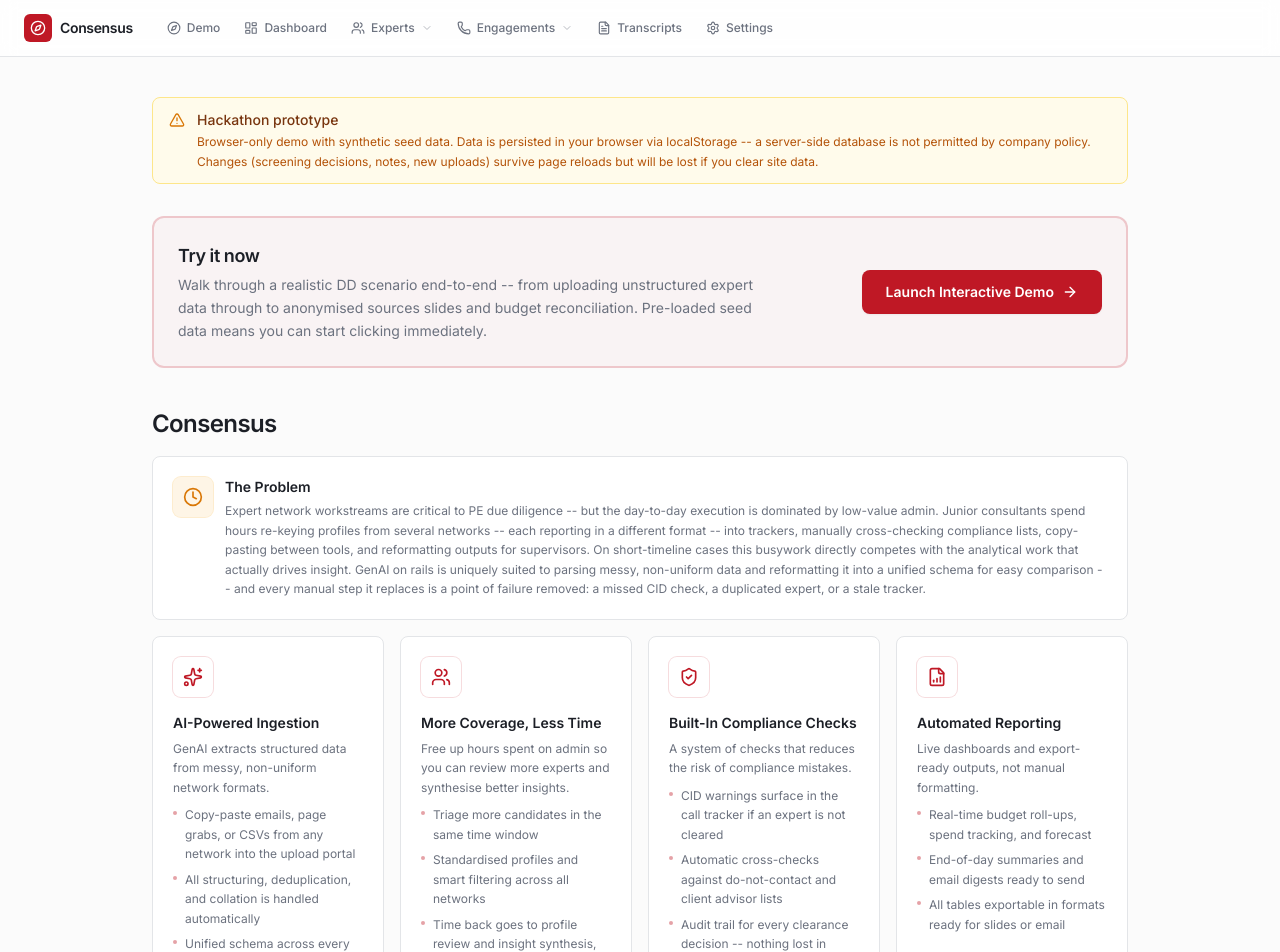
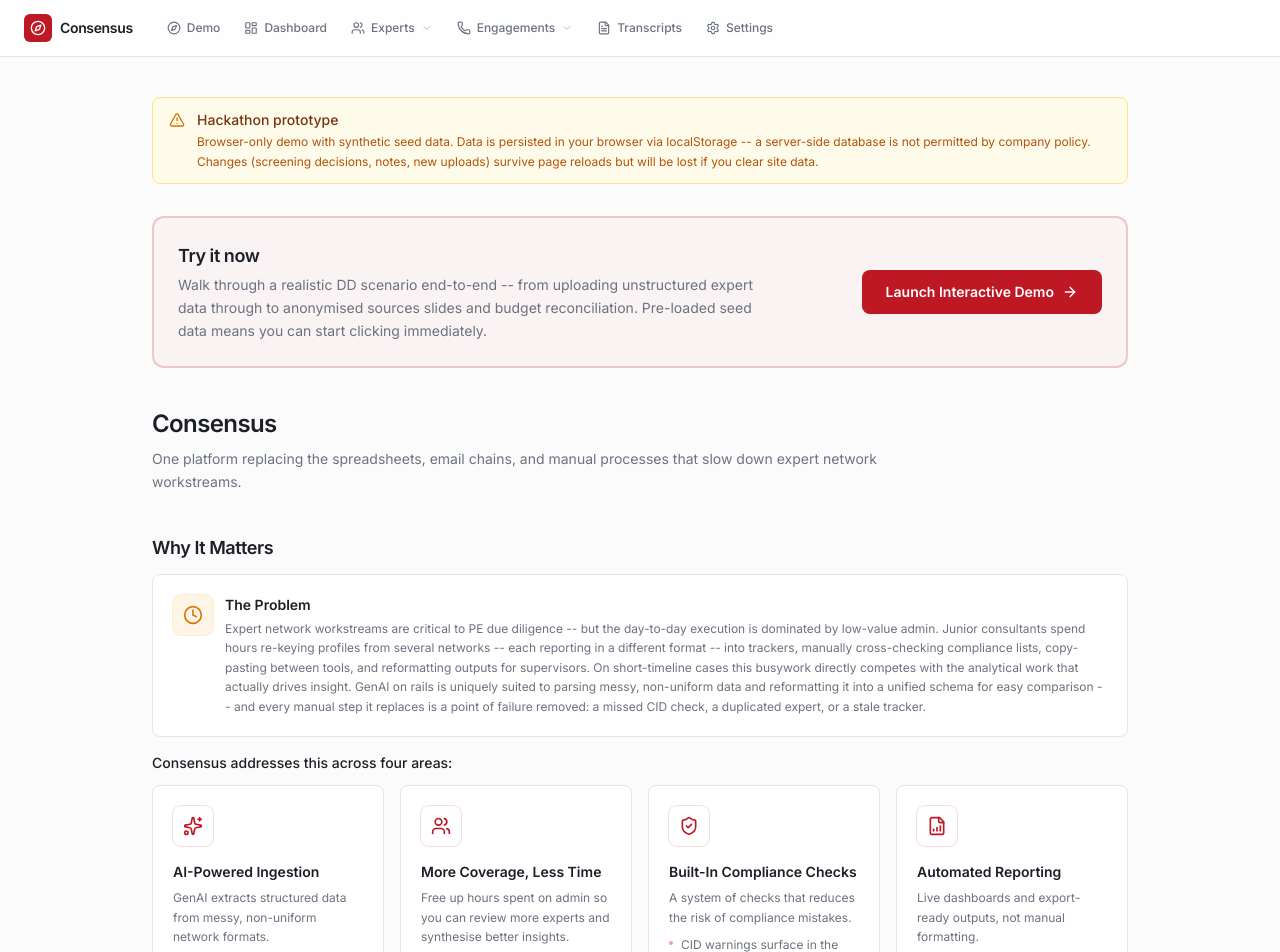
Before and after one commit to jh-hartley/expert_network_tool_mvp, a Next.js app: page / in a window 1280 px wide. Shown: the top 952 px of the page. Built offline with nearby package versions, Linux system fonts and the light colour scheme.

Commit message:
refactor: improve app structure and flow
Restore tagline, add section heading, problem segue, and solution boxes.

```diff
--- a/app/page.tsx
+++ b/app/page.tsx
@@ -256,17 +256,26 @@ export default function OverviewPage() {
         <h1 className="text-2xl font-semibold tracking-tight text-foreground text-balance">
           Consensus
         </h1>
+        <p className="mt-2 max-w-3xl text-sm leading-relaxed text-muted-foreground">
+          One platform replacing the spreadsheets, email chains, and manual
+          processes that slow down expert network workstreams.
+        </p>
+
+        {/* Section heading */}
+        <h2 className="mt-10 text-lg font-semibold tracking-tight text-foreground">
+          Why It Matters
+        </h2>
 
         {/* Problem statement */}
-        <div className="mt-4 rounded-lg border border-border bg-card p-5">
+        <div className="mt-3 rounded-lg border border-border bg-card p-5">
           <div className="flex items-start gap-3">
             <div className="flex h-10 w-10 shrink-0 items-center justify-center rounded-lg bg-amber-500/10 ring-1 ring-amber-500/20">
               <Clock className="h-5 w-5 text-amber-600" />
             </div>
             <div>
-              <h2 className="text-sm font-semibold text-foreground">
+              <h3 className="text-sm font-semibold text-foreground">
                 The Problem
-              </h2>
+              </h3>
               <p className="mt-1 text-xs leading-relaxed text-muted-foreground">
                 Expert network workstreams are critical to PE due diligence -- but the
                 day-to-day execution is dominated by low-value admin. Junior consultants
@@ -284,8 +293,13 @@ export default function OverviewPage() {
           </div>
         </div>
 
-        {/* Four benefit boxes */}
-        <div className="mt-4 grid gap-4 sm:grid-cols-2 lg:grid-cols-4">
+        {/* Segue */}
+        <p className="mt-4 text-sm font-medium text-foreground">
+          Consensus addresses this across four areas:
+        </p>
+
+        {/* Four solution boxes */}
+        <div className="mt-3 grid gap-4 sm:grid-cols-2 lg:grid-cols-4">
           {/* 1 -- AI Ingestion */}
           <div className="group relative overflow-hidden rounded-lg border border-border bg-card p-5 transition-colors hover:border-primary/20 hover:bg-primary/[0.02]">
             <div className="flex h-10 w-10 items-center justify-center rounded-lg bg-primary/8 ring-1 ring-primary/15">
```
